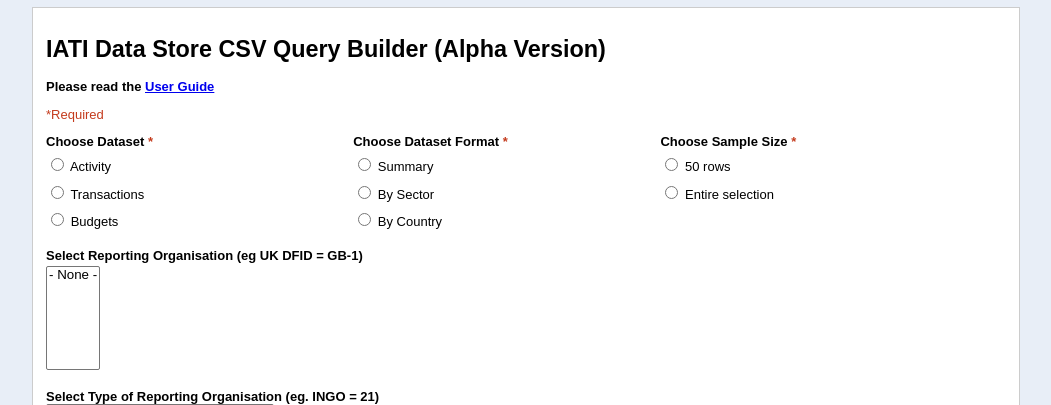
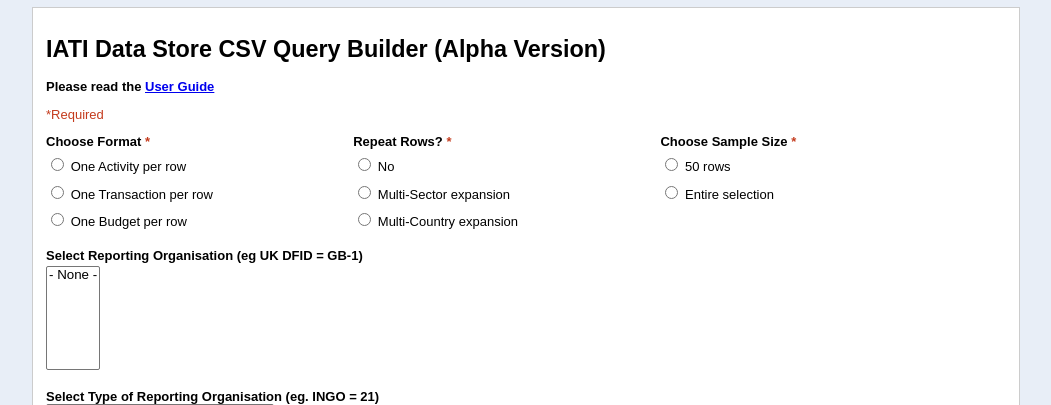
Before and after one commit to IATI/IATI-Query-Builder, a PHP site: page / in a window 1280 px wide. Shown: the top 405 px of the page, without its empty margins (114-1165 px from the left). Run offline with PHP 8.4, Linux system fonts and the light colour scheme; data that the repository does not hold is empty.

Commit message:
Fix #16 Rename the options for chosing the format and repeat rows
Simple text changes to the options available to users

```diff
--- a/index.php
+++ b/index.php
@@ -224,7 +224,7 @@ function build_sanitised_multi_select_values ($path_to_csv,$sanitized_post_var)
             <div dir="ltr" class="ss-item ss-item-required ss-radio">
               <div class="ss-form-entry-top">
                 <label class="ss-q-item-label" for="entry_1689841214">
-                  <div class="ss-q-title">Choose Dataset
+                  <div class="ss-q-title">Choose Format
                     <label for="itemView.getDomIdToLabel()" aria-label="(Required field)"></label>
                       <span class="ss-required-asterisk">*</span></div>
                     </label>
@@ -232,19 +232,19 @@ function build_sanitised_multi_select_values ($path_to_csv,$sanitized_post_var)
                       <li class="ss-choice-item">
                         <label>
                           <input type="radio" name="entry.1085079344" value="activity" id="group_1085079344_1" class="ss-q-radio" aria-label="Activity" <?php if (isset($dataset) && $dataset == "activity") { echo 'checked="checked"'; } ?>>
-                            <span class="ss-choice-label">Activity</span>
+                            <span class="ss-choice-label">One Activity per row</span>
                           </label>
                         </li>
                         <li class="ss-choice-item">
                           <label>
                             <input type="radio" name="entry.1085079344" value="transaction" id="group_1085079344_2" class="ss-q-radio" aria-label="Transaction" <?php if (isset($dataset) && $dataset == "transaction") { echo 'checked="checked"'; } ?>>
-                            <span class="ss-choice-label">Transactions</span>
+                            <span class="ss-choice-label">One Transaction per row</span>
                           </label>
                         </li>
                         <li class="ss-choice-item">
                           <label>
                             <input type="radio" name="entry.1085079344" value="budgets" id="group_1085079344_3" class="ss-q-radio" aria-label="Budgets" <?php if (isset($dataset) && $dataset == "budgets") { echo 'checked="checked"'; } ?>>
-                            <span class="ss-choice-label">Budgets</span>
+                            <span class="ss-choice-label">One Budget per row</span>
                           </label>
                         </li>
                       </ul>
@@ -255,7 +255,7 @@ function build_sanitised_multi_select_values ($path_to_csv,$sanitized_post_var)
                   <div dir="ltr" class="ss-item ss-item-required ss-radio">
                     <div class="ss-form-entry-top">
                       <label class="ss-q-item-label" for="entry_1948547450">
-                        <div class="ss-q-title">Choose Dataset Format
+                        <div class="ss-q-title">Repeat Rows?
                           <label for="itemView.getDomIdToLabel()" aria-label="(Required field)"></label>
                           <span class="ss-required-asterisk">*</span>
                         </div>
@@ -264,19 +264,19 @@ function build_sanitised_multi_select_values ($path_to_csv,$sanitized_post_var)
                         <li class="ss-choice-item">
                           <label>
                             <input type="radio" name="entry.71167035" value="summary" id="group_71167035_1" class="ss-q-radio" aria-label="Summary" <?php if (isset($format) && $format == "summary") { echo 'checked="checked"'; } ?>>
-                            <span class="ss-choice-label">Summary</span>
+                            <span class="ss-choice-label">No</span>
                           </label>
                         </li>
                         <li class="ss-choice-item">
                           <label>
                             <input type="radio" name="entry.71167035" value="by_sector" id="group_71167035_2" class="ss-q-radio" aria-label="By Sector" <?php if (isset($format) && $format == "by_sector") { echo 'checked="checked"'; } ?>>
-                            <span class="ss-choice-label">By Sector</span>
+                            <span class="ss-choice-label">Multi-Sector expansion</span>
                           </label>
                         </li>
                         <li class="ss-choice-item">
                           <label>
                             <input type="radio" name="entry.71167035" value="by_country" id="group_71167035_3" class="ss-q-radio" aria-label="By Country" <?php if (isset($format) && $format == "by_country") { echo 'checked="checked"'; } ?>>
-                            <span class="ss-choice-label">By Country</span>
+                            <span class="ss-choice-label">Multi-Country expansion</span>
                           </label>
                         </li>
                       </ul>
```
